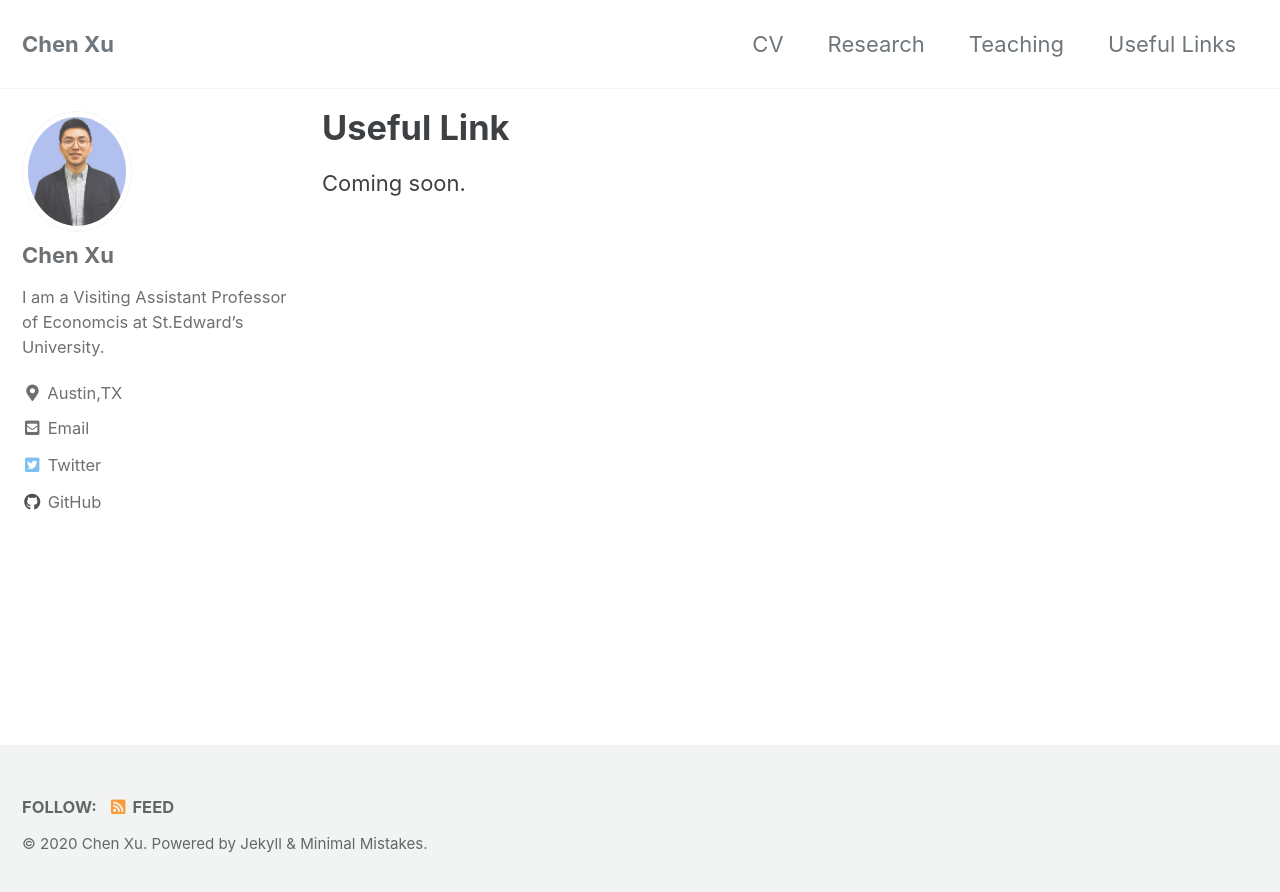
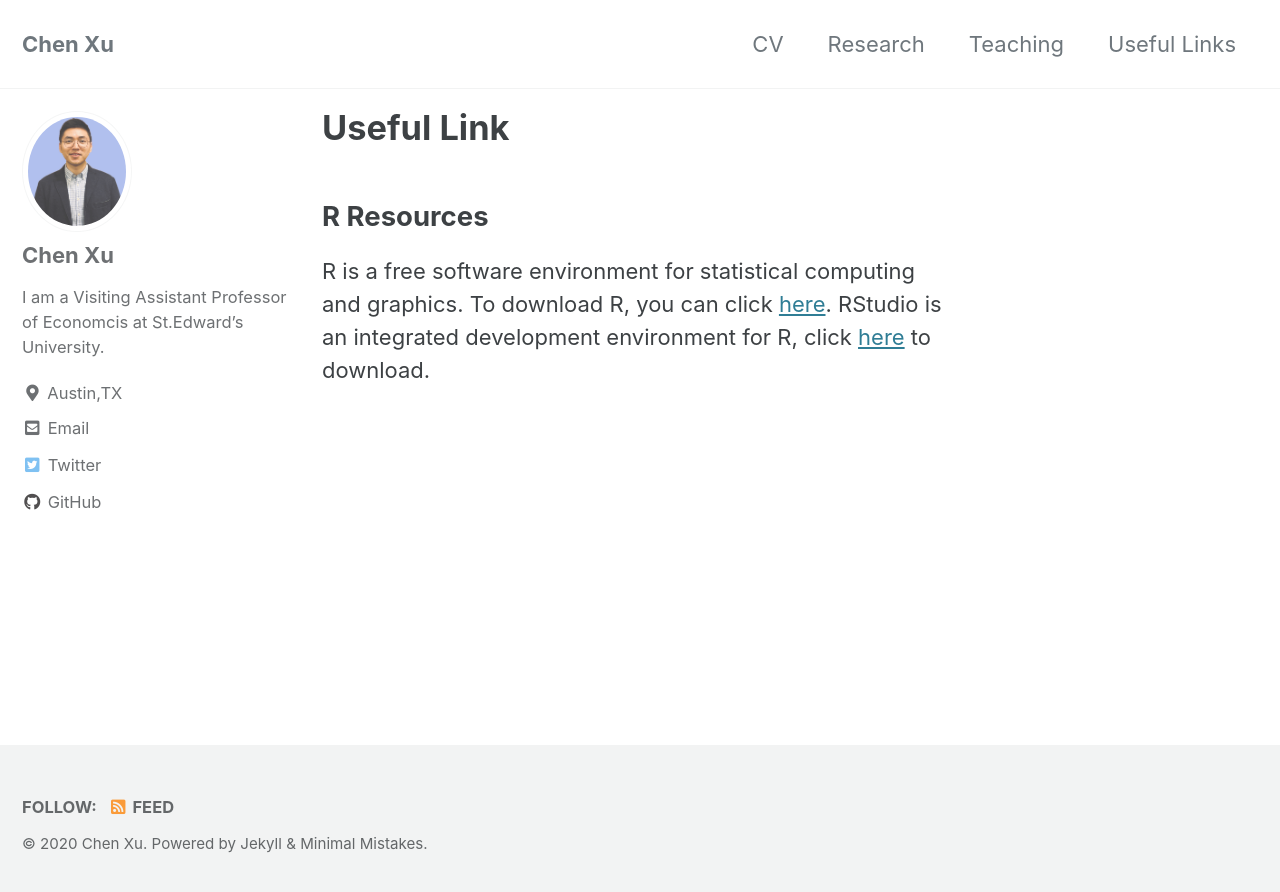
Before and after one commit to chenxuecon/chenxuecon.github.io, a Jekyll site: the page built from _pages/links.md, in a window 1280 px wide. Shown: the top 892 px of the page. Built offline with Jekyll 4.4.1, drawn with Linux system fonts in a browser that asks for light colours; cached includes are drawn as plain includes.

Commit message:
Update links.md

```diff
--- a/_pages/links.md
+++ b/_pages/links.md
@@ -5,4 +5,5 @@ title: "Useful Link"
 author_profile: true
 ---
 
-Coming soon.
+## R Resources
+R is a free software environment for statistical computing and graphics. To download R, you can click [here](https://cran.r-project.org/mirrors.html). RStudio is an integrated development environment for R, click [here](https://rstudio.com/products/rstudio/download/) to download.
```
